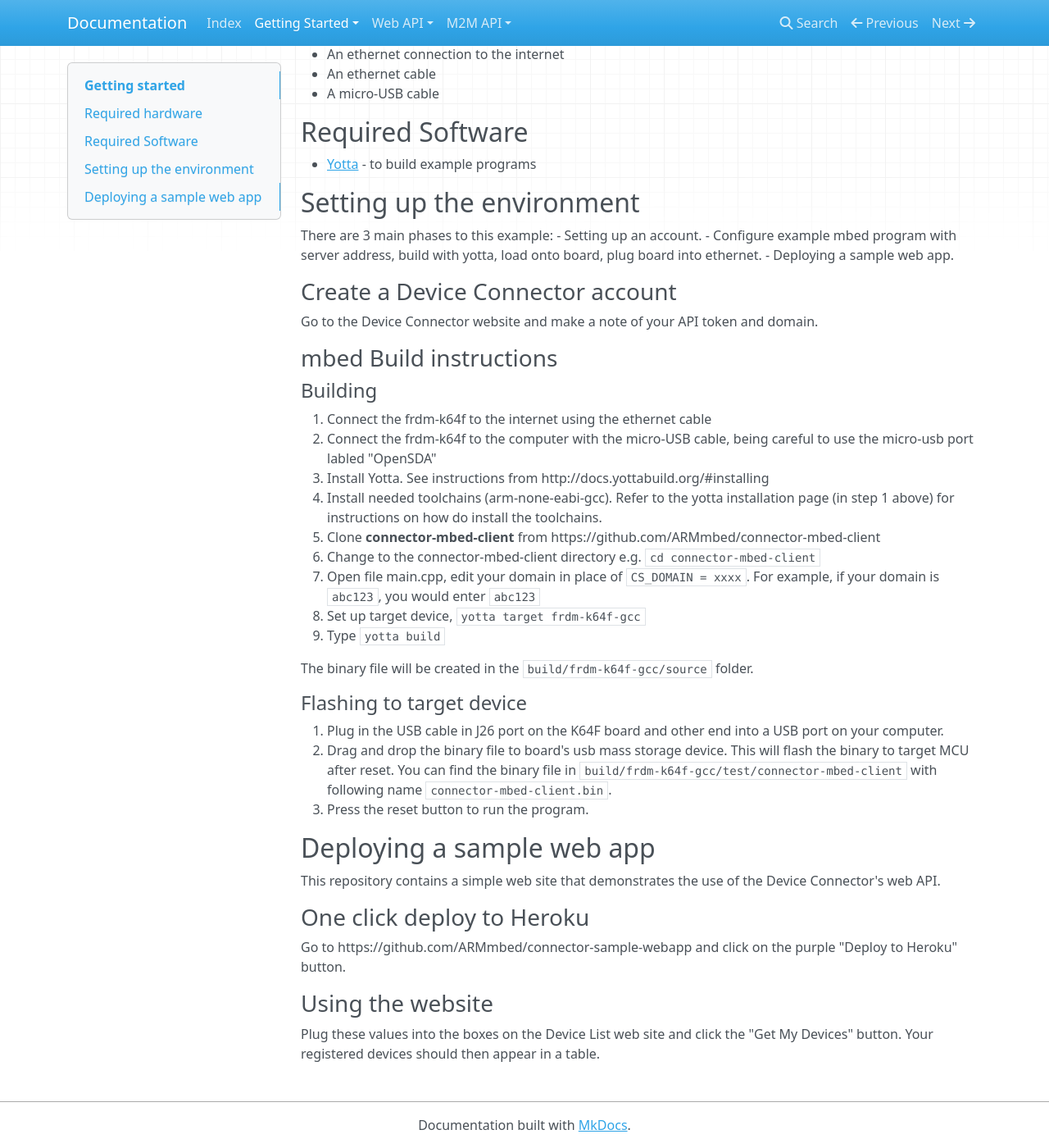
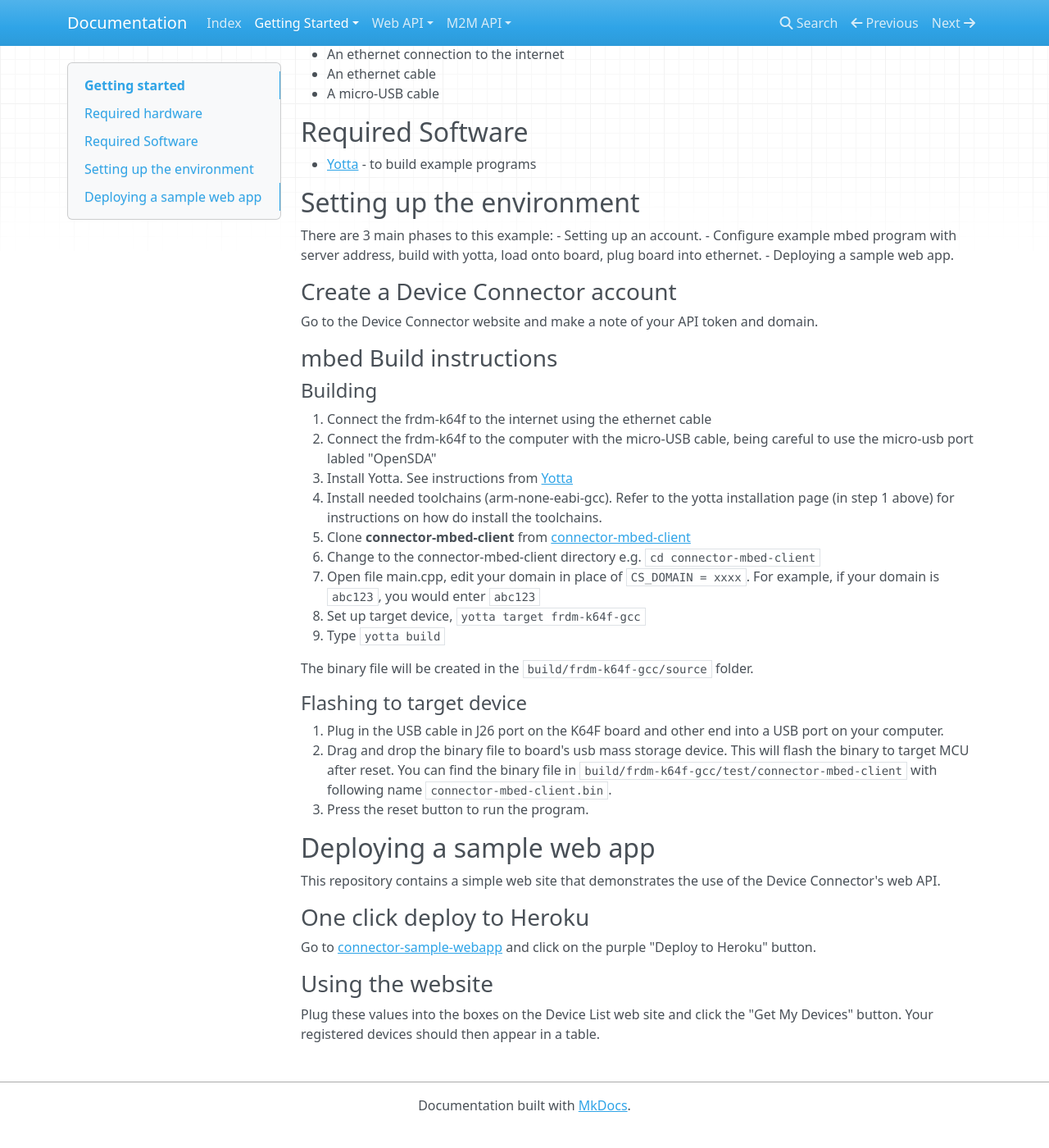
Before and after one commit to rainierwolfcastle/docs, an MkDocs documentation site: the page built from Docs/GettingStarted/Intro.md, in a window 1280 px wide and 1400 px high, scrolled down 191 px. Shown: the whole window at 82% size. Built offline with MkDocs 1.6.1, drawn with Linux system fonts in a browser that asks for light colours; nearby versions of some CDN libraries; old or Windows-style settings are respelled for this version of MkDocs; after the commit the page ends 1567 px from its top, so only the background shows below that; part of the change alters nothing that is shown.

Commit message:
fix up urls

```diff
--- a/Docs/GettingStarted/Intro.md
+++ b/Docs/GettingStarted/Intro.md
@@ -30,9 +30,9 @@ Go to the Device Connector website and make a note of your API token and domain.
 
 1. Connect the frdm-k64f to the internet using the ethernet cable
 2. Connect the frdm-k64f to the computer with the micro-USB cable, being careful to use the micro-usb port labled "OpenSDA"
-3. Install Yotta. See instructions from http://docs.yottabuild.org/#installing
+3. Install Yotta. See instructions from [Yotta](http://docs.yottabuild.org/#installing)
 4. Install needed toolchains (arm-none-eabi-gcc). Refer to the yotta installation page (in step 1 above) for instructions on how do install the toolchains.
-5. Clone **connector-mbed-client** from https://github.com/ARMmbed/connector-mbed-client
+5. Clone **connector-mbed-client** from [connector-mbed-client](https://github.com/ARMmbed/connector-mbed-client)
 6. Change to the connector-mbed-client directory e.g. `cd connector-mbed-client`
 7. Open file main.cpp, edit your domain in place of `CS_DOMAIN = xxxx`. For example, if your domain is `abc123`, you would enter `abc123`
 8. Set up target device, `yotta target frdm-k64f-gcc`
@@ -53,7 +53,7 @@ This repository contains a simple web site that demonstrates the use of the Devi
 
 ### One click deploy to Heroku
 
-Go to https://github.com/ARMmbed/connector-sample-webapp and click on the purple "Deploy to Heroku" button.
+Go to [connector-sample-webapp](https://github.com/ARMmbed/connector-sample-webapp) and click on the purple "Deploy to Heroku" button.
 
 ### Using the website
 
```
